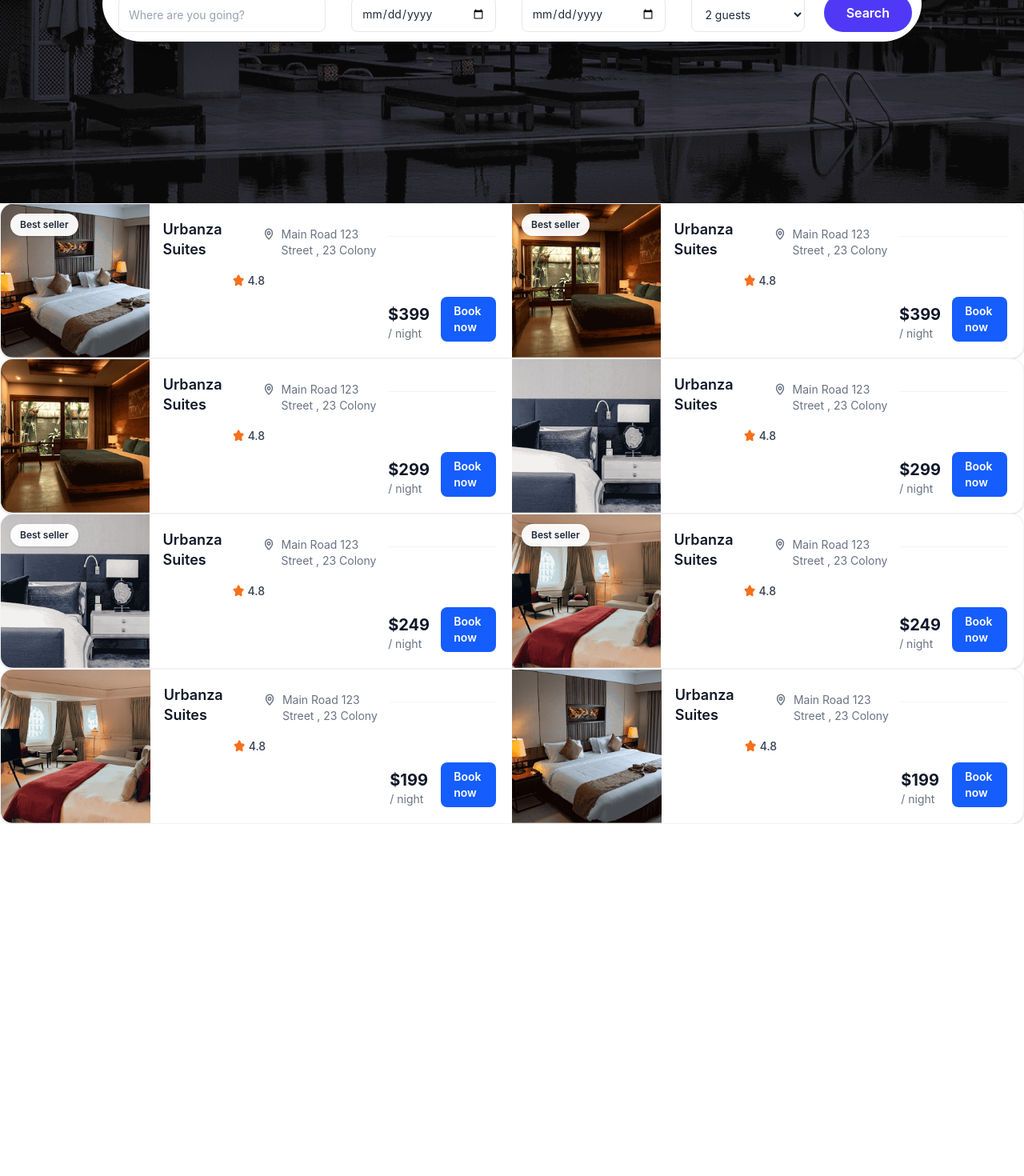
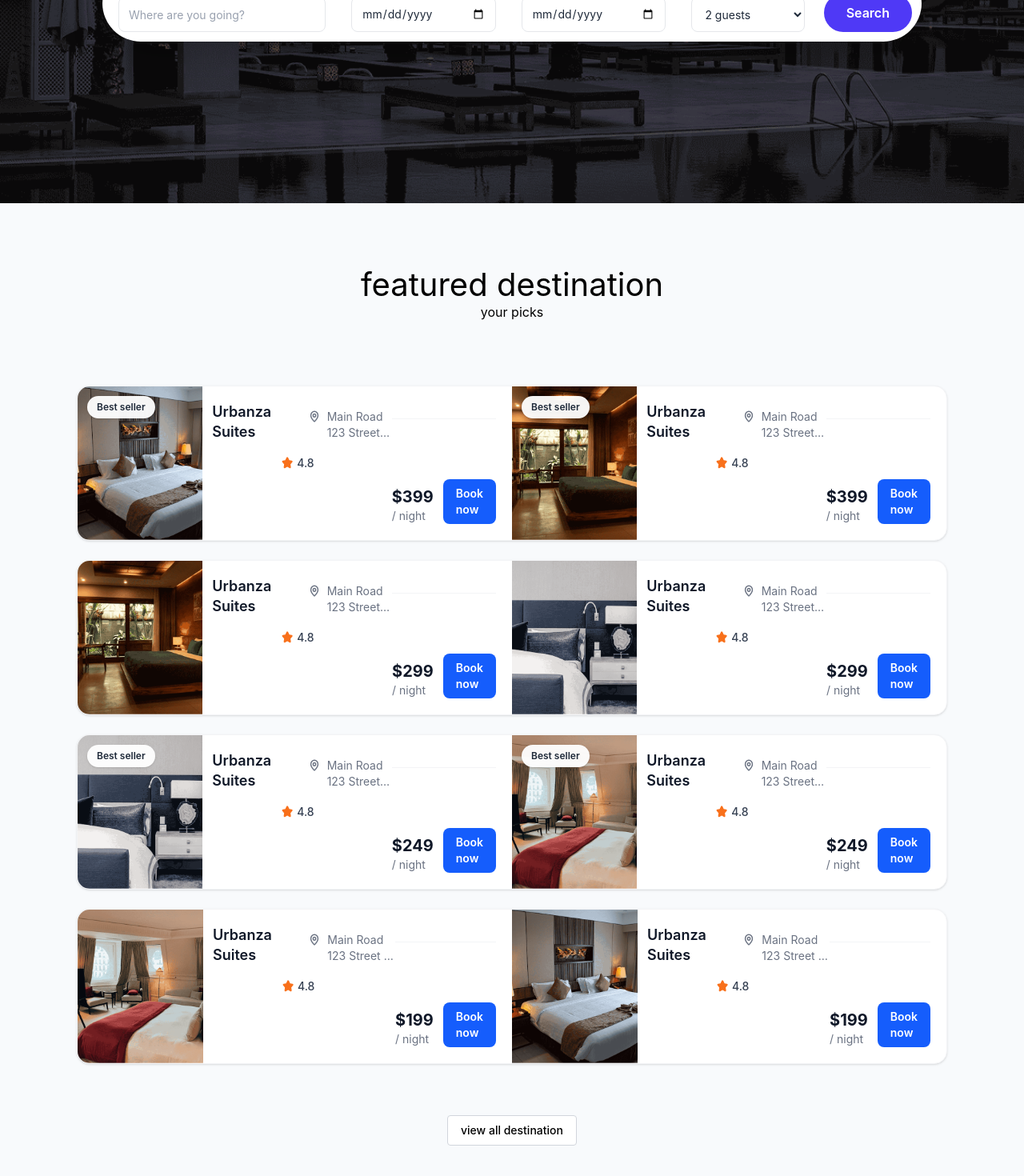
Before and after one commit to YuvrajVashist/React, a React (Vite) app: page / in a window 1280 px wide. Shown: the part 546-2016 px from the top of the page at 80% size. Before the commit the page ends 1576 px from the top, so only its background shows below. Built offline with nearby package versions, Linux system fonts and the light colour scheme; no server answers.

Commit message:
add title component

```diff
--- a/src/App.jsx
+++ b/src/App.jsx
@@ -15,7 +15,7 @@ function App() {
                 <Routes>
                     <Route path="/" element={<Home />} />
                     <Route path="/experience" element={<Experience />} />
-
+                    <Route path='/rooms' />
                 </Routes>
             </div>
         </div>
--- a/src/components/FeatureDestination.jsx
+++ b/src/components/FeatureDestination.jsx
@@ -1,15 +1,24 @@
 import React from 'react'
 import {roomsDummyData} from '../assets/assets.js'
 import HotelCard from './HotelCard'
+import Title from './Title.jsx'
+import { useNavigate } from 'react-router-dom'
 
 function FeatureDestination() {
+  const navigate = useNavigate()
   return (
-    <div>
-        <div>
+
+    <div className='flex flex-col items-center px-6 md:px-16 lg:px-24 bg-slate-50 py-20 '>
+
+      <Title title='featured destination' subTitle='your picks'/>
+        <div className='flex flex-wrap items-center justify-center gap-6 mt-20'>
             {roomsDummyData.slice(0,4).map((room,index)=>
                 (<HotelCard key={room._id} room={room} index={index}/>)
             )}
         </div>
+        <button onClick={()=>{navigate('/rooms');scrollTo(0,0)}} className='my-16 px-4 py-2 text-sm font-medium border border-gray-300 rounded bg-white hover: bg-gray-50 transition-all cursor-pointer'>
+          view all destination
+        </button>
     </div>
   )
 }
--- /dev/null
+++ b/src/components/Title.jsx
@@ -0,0 +1,12 @@
+import React from 'react'
+
+function Title({title,subTitle}) {
+  return (
+    <div>
+        <h1 className='text-4xl md:text-[40px]'>{title}</h1>
+        <p className='flex justify-center'>{subTitle}</p>
+    </div>
+  )
+}
+
+export default Title
```
